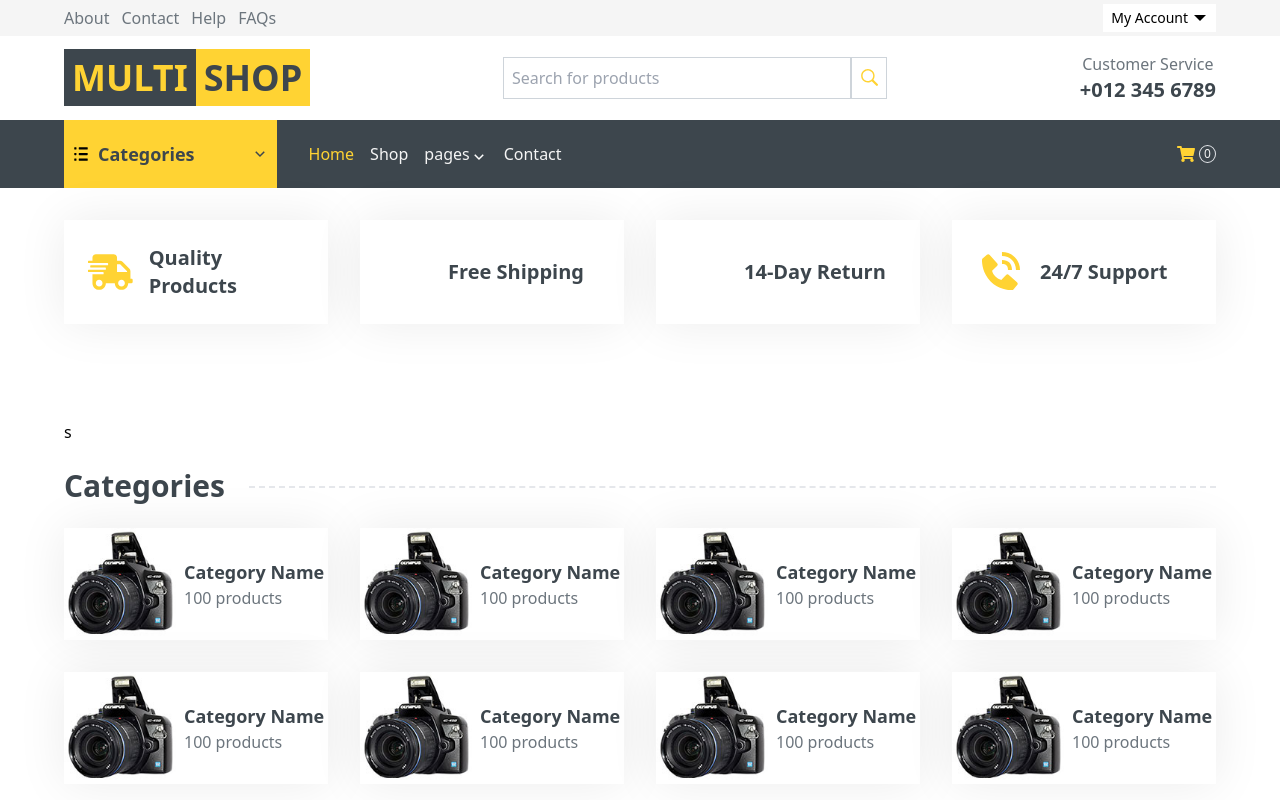
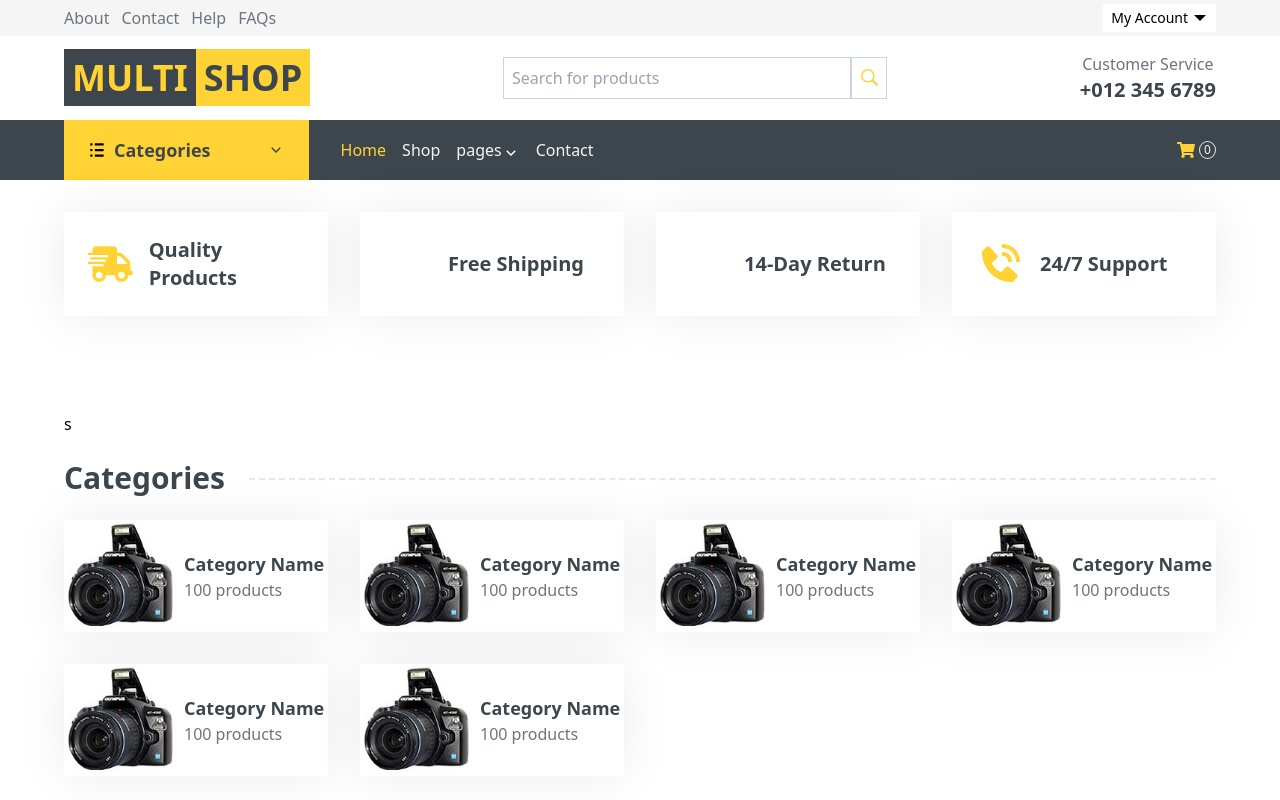
Before and after one commit to Cokejnr7/multishop, a React (Create React App) app: page / in a window 1280 px wide. Shown: the top 800 px of the page. Built offline with nearby package versions, Linux system fonts and the light colour scheme; some icons are missing.

Commit message:
rendered categories

```diff
--- a/src/components/CategoryList.js
+++ b/src/components/CategoryList.js
@@ -1,10 +1,18 @@
-import { useState, useEffect } from "react";
+import React, { useState, useEffect } from "react";
 import axios from "axios";
 import CategoryItem from "./CategoryItem";
 import Heading from "./Heading";
 
 const CategoryList = () => {
-  const [categories, setCategories] = useState([]);
+  const [categories, setCategories] = useState([1, 2, 3, 4, 5, 6]);
+
+  const renderedCategories = categories.map((category) => {
+    return (
+      <React.Fragment>
+        <CategoryItem />
+      </React.Fragment>
+    );
+  });
 
   const fetchCategories = async () => {
     try {
@@ -20,16 +28,7 @@ const CategoryList = () => {
     <div className="flex flex-col gap-y-6">
       s
       <Heading name="Categories" />
-      <div className="__list">
-        <CategoryItem />
-        <CategoryItem />
-        <CategoryItem />
-        <CategoryItem />
-        <CategoryItem />
-        <CategoryItem />
-        <CategoryItem />
-        <CategoryItem />
-      </div>
+      <div className="__list">{renderedCategories}</div>
     </div>
   );
 };
--- a/src/components/Navbar.js
+++ b/src/components/Navbar.js
@@ -12,7 +12,7 @@ const Navbar = () => {
     <nav className="bg-marko hidden lg:block">
       <Container className="flex justify-between items-center">
         <div className="flex gap-x-8">
-          <div className="bg-sunGlow py-5 px-2 flex items-center gap-x-14 cursor-pointer">
+          <div className="bg-sunGlow py-4 px-6 flex items-center gap-x-14 cursor-pointer">
             <div className="flex items-center gap-2">
               <GoListUnordered className="text-lg" />
               <span className="font-semibold text-marko text-lg">
@@ -39,21 +39,19 @@ const Navbar = () => {
               <span className="group-hover:text-sunGlow">pages</span>
               <RiArrowDownSLine className="text-white text-lg self-end group-hover:text-sunGlow" />
               <div
-                className={`absolute py-1 top-11 bg-sunGlow w-36 ${
+                className={`absolute py-2 top-11 bg-sunGlow w-36 ${
                   isExpanded ? "flex flex-col" : "hidden"
                 }`}
               >
                 <Link
                   to="/cart"
                   className="px-5 py-1 text-black hover:bg-wildSand"
-                  activeLink
                 >
                   Shopping Cart
                 </Link>
                 <Link
                   to="/checkout"
                   className="px-5 py-1 text-black hover:bg-wildSand"
-                  activeLink
                 >
                   Checkout
                 </Link>
```
